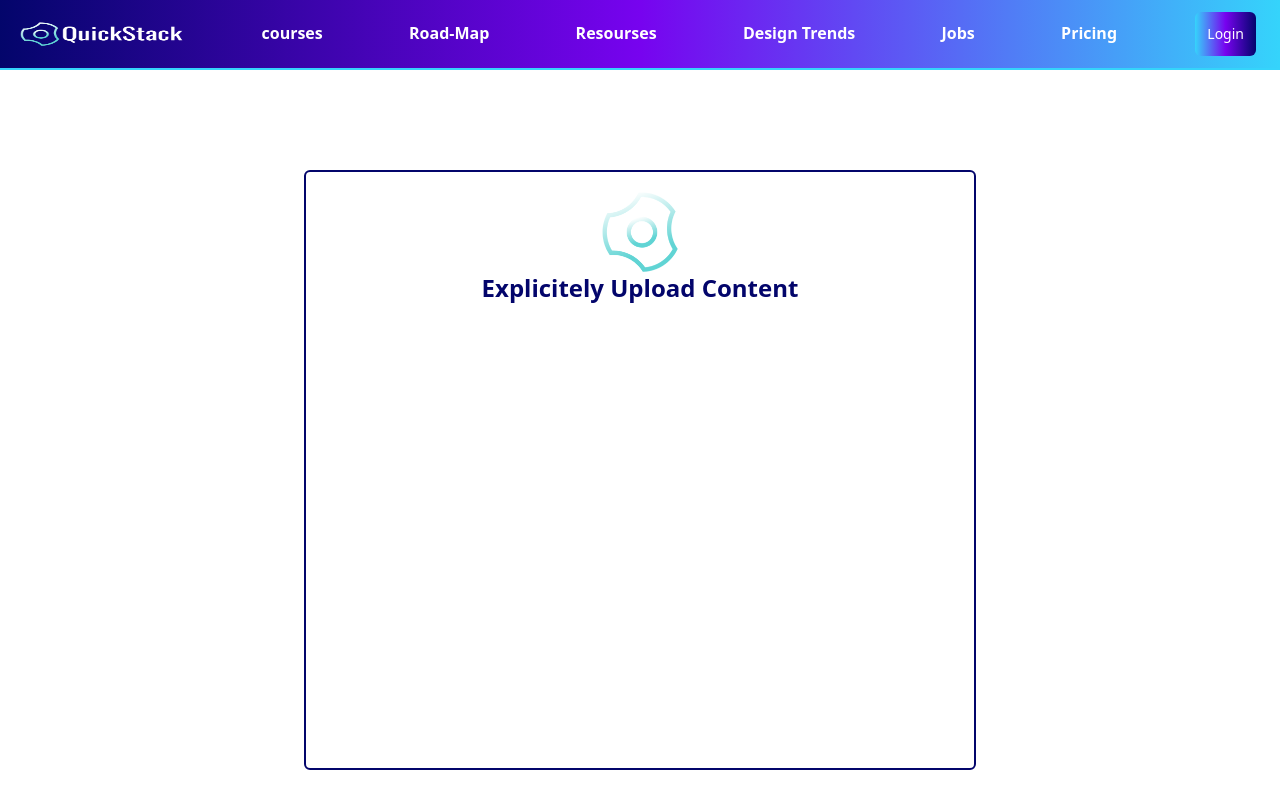
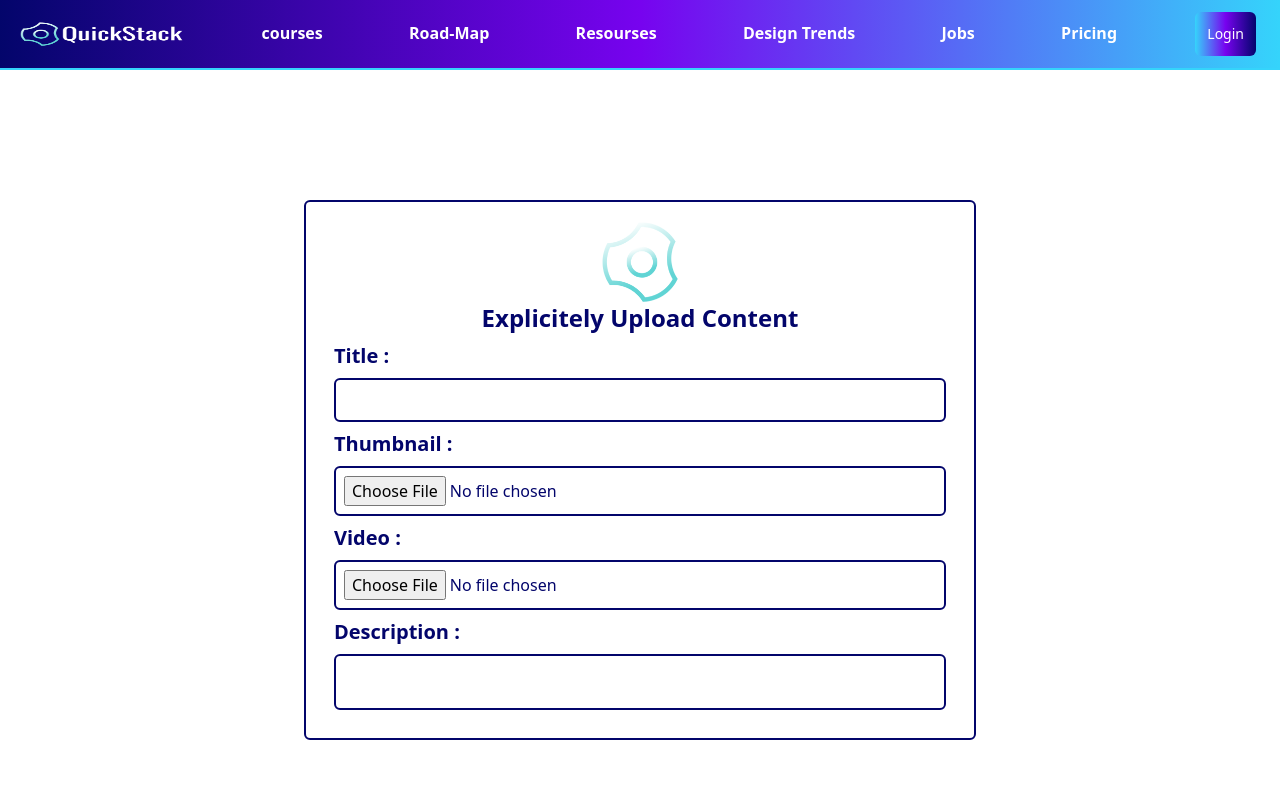
Before and after one commit to CodexpathCommunity/QuickStack, a Next.js app: page /upload in a window 1280 px wide. Shown: the top 808 px of the page. Built offline with nearby package versions, Linux system fonts and the light colour scheme; no server answers.

Commit message:
worked on the upload file section

```diff
--- a/components/Header.js
+++ b/components/Header.js
@@ -52,7 +52,7 @@ function Header() {
       <Link href="/">
         <Image
           src="/images/lightlogo.png"
-          className="mr-2"
+          className="mr-2 link"
           height={30}
           width={200}
           onClick={() =>
@@ -83,11 +83,8 @@ function Header() {
 
       {user ? (
         <>
-          <Link href="/upload" className="link">
-            <CloudUploadIcon
-              className="h-10 mr-4 ml-4 hidden sm:inline-block"
-              className="link"
-            />
+          <Link href="/upload">
+            <CloudUploadIcon className="h-10 mr-4 ml-4 hidden sm:inline-block link" />
           </Link>
           <Avatar
             url="https://avatars.githubusercontent.com/u/69096827?v=4"
--- a/components/Upload.js
+++ b/components/Upload.js
@@ -1,13 +1,47 @@
+import { useState } from "react";
+
 function Upload() {
+  const [thumbnail, setThumbnail] = useState(null);
+  const [video, setVideo] = useState(null);
+  const [title, setTitle] = useState("");
+  const [desc, setDesc] = useState("");
+  const [sucess, setSucess] = useState(false);
   return (
     <div className="flex items-center justify-center h-screen">
-      <div className="flex flex-col items-center border-2 max-w-2xl w-[90%] h-3/4 border-[#03056b] text-[#03056b] rounded-md p-2 sm:p-5">
+      <div
+        className="
+      flex flex-col items-center border-2
+      max-w-2xl w-[90%]  border-[#03056b]
+      text-[#03056b] rounded-md p-2 sm:p-5"
+      >
         <img
           src="./images/logos.png"
           alt="logo"
           className="h-20 w-20 object-contain"
         />
         <h2 className="  text-2xl font-bold">Explicitely Upload Content</h2>
+        <form className="flex flex-col items-start w-full p-2 space-y-2">
+          <h2 className="text-xl font-bold">Title :</h2>
+          <input
+            type="text"
+            className="p-2 border-2 w-full rounded-md border-[#03056b] focus:outline-none "
+          />
+          <h2 className="text-xl font-bold">Thumbnail :</h2>
+          <input
+            type="file"
+            name="myImage"
+            accept="image/x-png,image/gif,image/jpeg"
+            className="p-2 border-2 w-full rounded-md border-[#03056b] focus:outline-none "
+          />
+          <h2 className="text-xl font-bold">Video :</h2>
+          <input
+            type="file"
+            accept="video/mp4,video/x-m4v,video/*"
+            className="p-2 border-2 w-full rounded-md border-[#03056b] focus:outline-none "
+          />
+          <h2 className="text-xl font-bold">Description :</h2>
+          <textarea className="p-2 border-2 w-full rounded-md border-[#03056b] focus:outline-none resize-none h-14" />
+        </form>
       </div>
     </div>
   );
--- a/pages/upload.js
+++ b/pages/upload.js
@@ -1,25 +1,9 @@
-import { useState } from "react";
 import Head from "next/head";
 import Header from "../components/Header";
 import SideNav from "../components/SideNav";
 import Upload from "../components/Upload";
 
 function upload() {
-  const [thumbnail, setThumbnail] = useState(null);
-  const [video, setVideo] = useState(null);
-  const [title, setTitle] = useState("");
-  const [desc, setDesc] = useState("");
-  const [price, setPrice] = useState("");
-  const [amount, setAmount] = useState("");
-  const [sucess, setSucess] = useState(false);
-  const links = [
-    "courses",
-    "Road-Map",
-    "Resourses",
-    "Design Trends",
-    "Jobs",
-    "Pricing",
-  ];
   return (
     <div className="">
       <Head>
```
